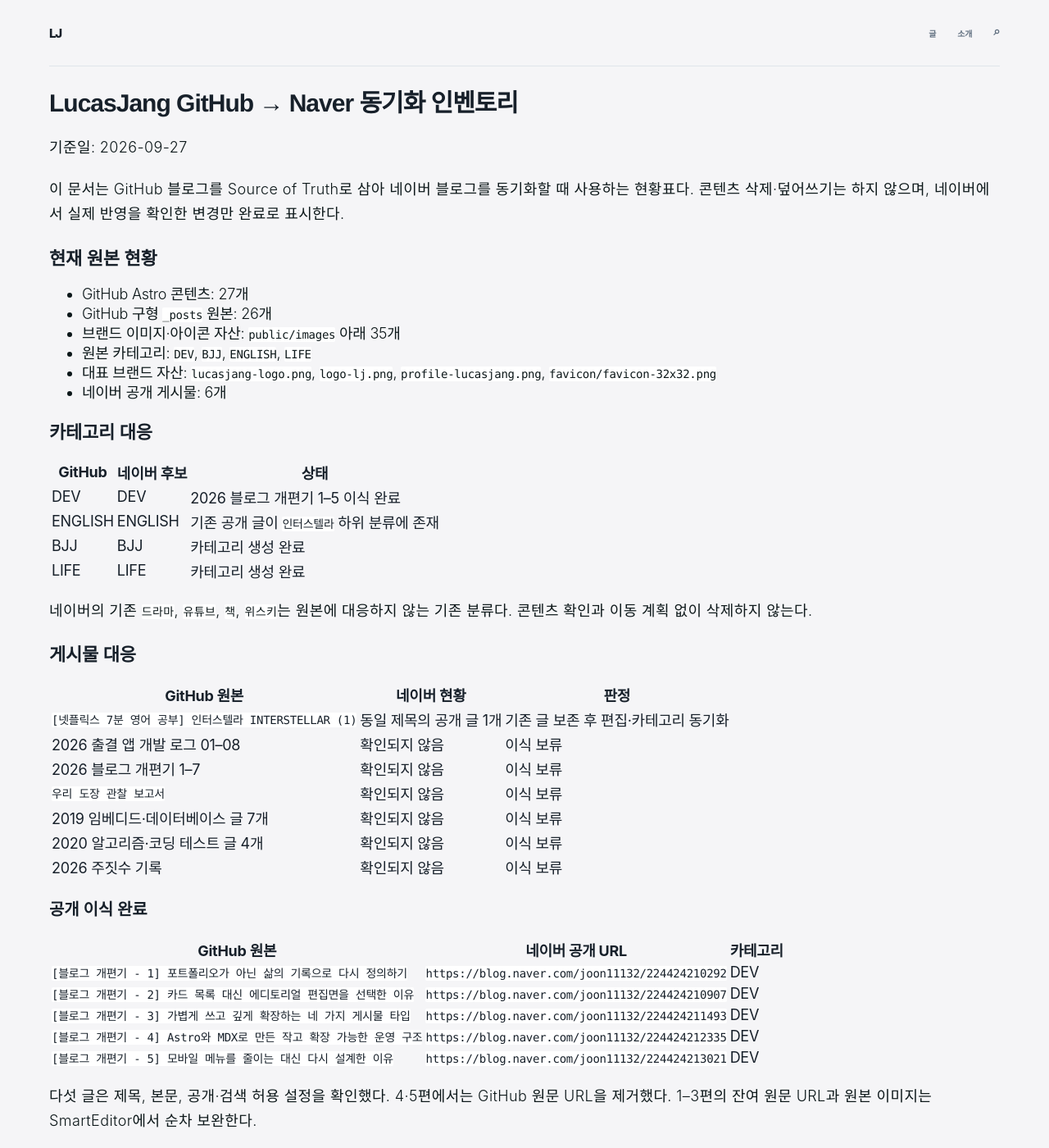
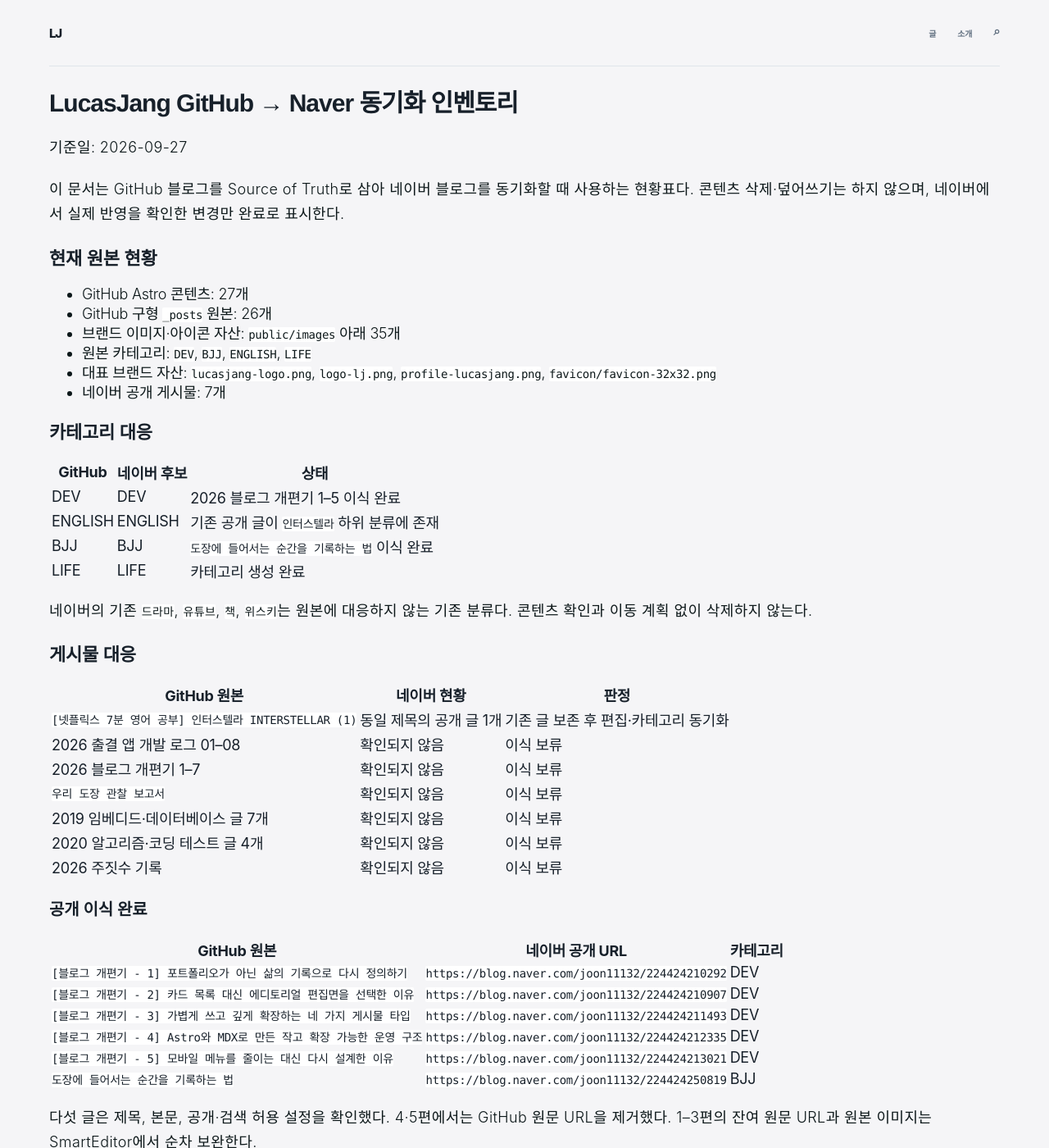
Before and after one commit to Lucas-Jang/lucas-jang.github.io, a Jekyll site: the page built from docs/naver-sync-inventory.md, in a window 1280 px wide and 1400 px high. Shown: the whole window at 82% size. Built offline with Jekyll 4.4.1, drawn with Linux system fonts in a browser that asks for light colours; our own code applies the rules of GitHub Pages for plain Markdown files.

Commit message:
Record migrated BJJ post

```diff
--- a/docs/naver-sync-inventory.md
+++ b/docs/naver-sync-inventory.md
@@ -11,7 +11,7 @@
 - 브랜드 이미지·아이콘 자산: `public/images` 아래 35개
 - 원본 카테고리: `DEV`, `BJJ`, `ENGLISH`, `LIFE`
 - 대표 브랜드 자산: `lucasjang-logo.png`, `logo-lj.png`, `profile-lucasjang.png`, `favicon/favicon-32x32.png`
-- 네이버 공개 게시물: 6개
+- 네이버 공개 게시물: 7개
 
 ## 카테고리 대응
 
@@ -19,7 +19,7 @@
 | --- | --- | --- |
 | DEV | DEV | 2026 블로그 개편기 1–5 이식 완료 |
 | ENGLISH | ENGLISH | 기존 공개 글이 `인터스텔라` 하위 분류에 존재 |
-| BJJ | BJJ | 카테고리 생성 완료 |
+| BJJ | BJJ | `도장에 들어서는 순간을 기록하는 법` 이식 완료 |
 | LIFE | LIFE | 카테고리 생성 완료 |
 
 네이버의 기존 `드라마`, `유튜브`, `책`, `위스키`는 원본에 대응하지 않는 기존 분류다. 콘텐츠 확인과 이동 계획 없이 삭제하지 않는다.
@@ -45,6 +45,7 @@
 | `[블로그 개편기 - 3] 가볍게 쓰고 깊게 확장하는 네 가지 게시물 타입` | `https://blog.naver.com/joon11132/224424211493` | DEV |
 | `[블로그 개편기 - 4] Astro와 MDX로 만든 작고 확장 가능한 운영 구조` | `https://blog.naver.com/joon11132/224424212335` | DEV |
 | `[블로그 개편기 - 5] 모바일 메뉴를 줄이는 대신 다시 설계한 이유` | `https://blog.naver.com/joon11132/224424213021` | DEV |
+| `도장에 들어서는 순간을 기록하는 법` | `https://blog.naver.com/joon11132/224424250819` | BJJ |
 
 다섯 글은 제목, 본문, 공개·검색 허용 설정을 확인했다. 4·5편에서는 GitHub 원문 URL을 제거했다. 1–3편의 잔여 원문 URL과 원본 이미지는 SmartEditor에서 순차 보완한다.
 
```
